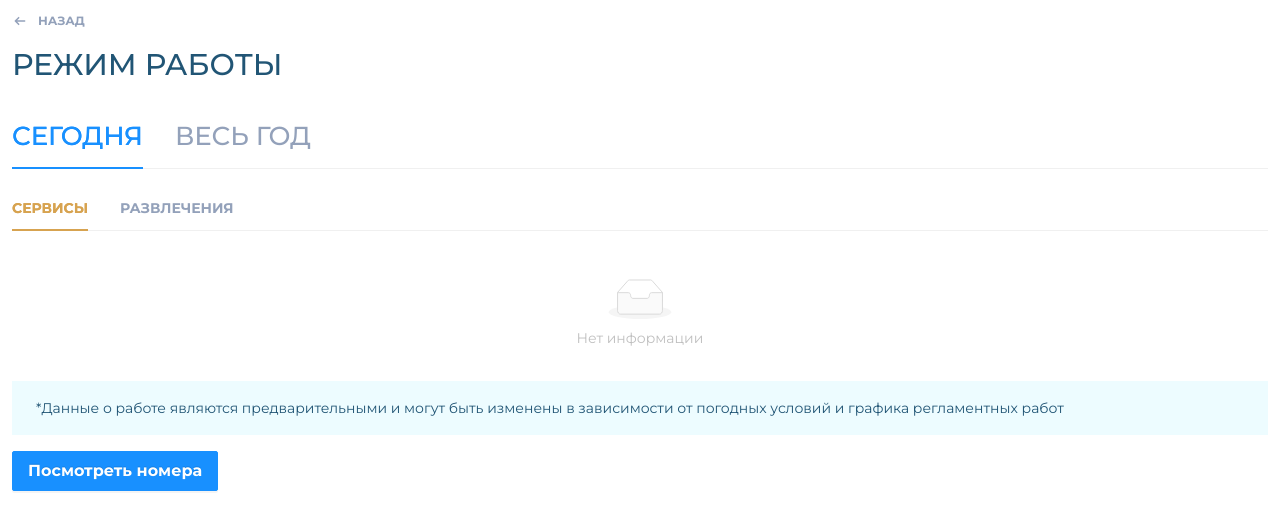
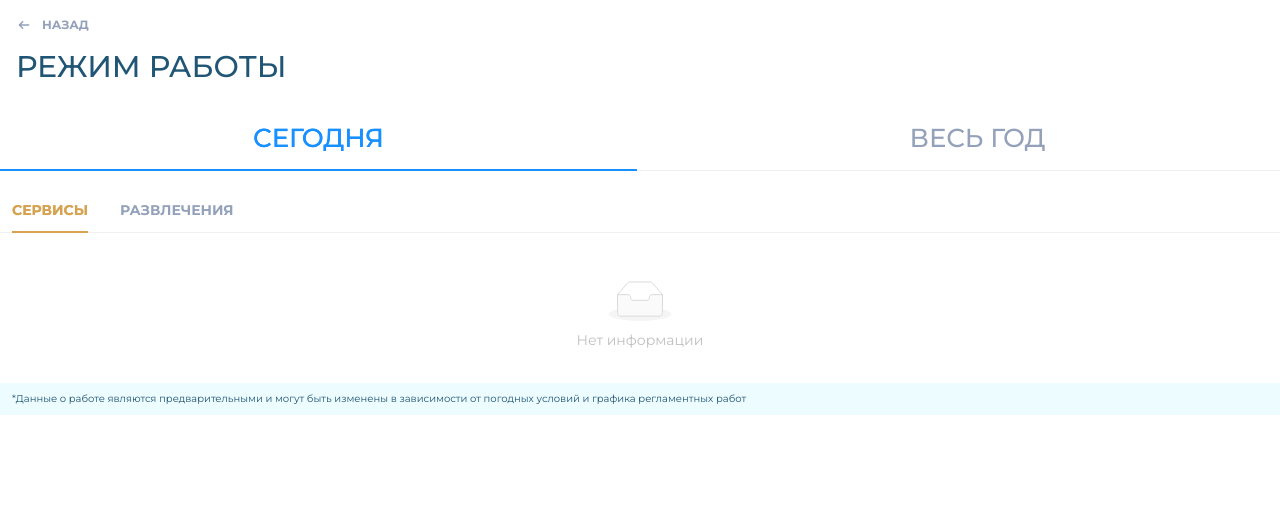
Before and after one commit to Divan5841/widget, a React (Create React App) app: page / in a window 1280 px wide. Shown: the top 530 px of the page. Built offline with nearby package versions, Linux system fonts and the light colour scheme; no server answers.

Commit message:
fix markup

```diff
--- a/src/pages/WorkSchedule/WorkSchedule.module.scss
+++ b/src/pages/WorkSchedule/WorkSchedule.module.scss
@@ -2,8 +2,8 @@
 
 .container {
   height: 100vh;
-  //max-width: 910px;
-  padding: 12px;
+  padding-bottom: 70px;
+  overflow-y: auto;
 
   .buttonBack {
     display: flex;
@@ -17,19 +17,22 @@
     font-weight: 700;
     color: $gray2;
 
-    margin-bottom: 10px;
+    margin: 16px 16px 8px;
   }
 
   .buttonShow {
     font-weight: 700;
 
     @media (max-width: $mobile_breakpoint) {
+      position: fixed;
+      bottom: 0;
+      height: 70px;
       width: 100%;
     }
   }
 
   .title {
-    margin-bottom: 16px;
+    margin: 0 16px 16px;
 
     font-size: 30px;
     font-weight: 500;
@@ -40,8 +43,20 @@
     @media (max-width: $mobile_breakpoint) {
       justify-content: center;
 
-      & > div > :nth-child(2) {
+      & > div > div {
         margin: 0;
+      }
+    }
+
+    & > div {
+      width: 100%;
+      display: grid;
+      grid-template-columns: 1fr 1fr;
+      justify-items: stretch;
+      gap: 6px;
+
+      & > div {
+        justify-content: center;
       }
     }
 
@@ -52,7 +67,10 @@
     }
   }
 
-  .tabs > div:first-child > div:first-child > div {
+  .tabs > div:first-child {
+    padding: 0 12px;
+
+    & > div:first-child > div {
       & > div > div {
         font-weight: 700;
         color: $gray2;
@@ -66,14 +84,15 @@
         background: $pumpkin;
       }
     }
+  }
 
   .mark {
     margin-bottom: 16px;
-    padding: 16px 24px;
+    padding: 8px 12px;
 
     background-color: $light_blue;
 
-    font-size: 14px;
+    font-size: 10px;
     color: $font_blue;
 
     @media (max-width: $mobile_breakpoint) {
--- a/src/pages/WorkSchedule/WorkSchedule.tsx
+++ b/src/pages/WorkSchedule/WorkSchedule.tsx
@@ -24,6 +24,7 @@ const TODAY = new Date()
 export const WorkSchedule: FC = () => {
   const [isCalendarOpen, setIsCalendarOpen] = useState(false)
   const [isShowCalendarIcon, setIsShowCalendarIcon] = useState(false)
+  const [isShowButtonShow, setIsShowButtonShow] = useState(false)
 
   const [selectedDate, setSelectedDate] = useState<Date | undefined>(TODAY)
   const [timelinesType, setTimelinesType] = useState<TimelinesType>('day')
@@ -42,6 +43,7 @@ export const WorkSchedule: FC = () => {
       }
 
       setIsShowCalendarIcon(activeKey !== MAIN_TAB_KEY.TODAY)
+      setIsShowButtonShow(activeKey !== MAIN_TAB_KEY.TODAY)
     },
     [],
   )
@@ -126,9 +128,11 @@ export const WorkSchedule: FC = () => {
           зависимости от погодных условий и графика регламентных работ
         </div>
 
-        <Button type="primary" size="large" className={styles.buttonShow}>
-          Посмотреть номера
-        </Button>
+        {isShowButtonShow && (
+          <Button type="primary" size="large" className={styles.buttonShow}>
+            Посмотреть номера
+          </Button>
+        )}
       </div>
 
       <Calendar
```
Also changed, not shown: 1 other file (tests, documents, lock files or other folders). Lines whose indentation alone changed are shown as unchanged.
